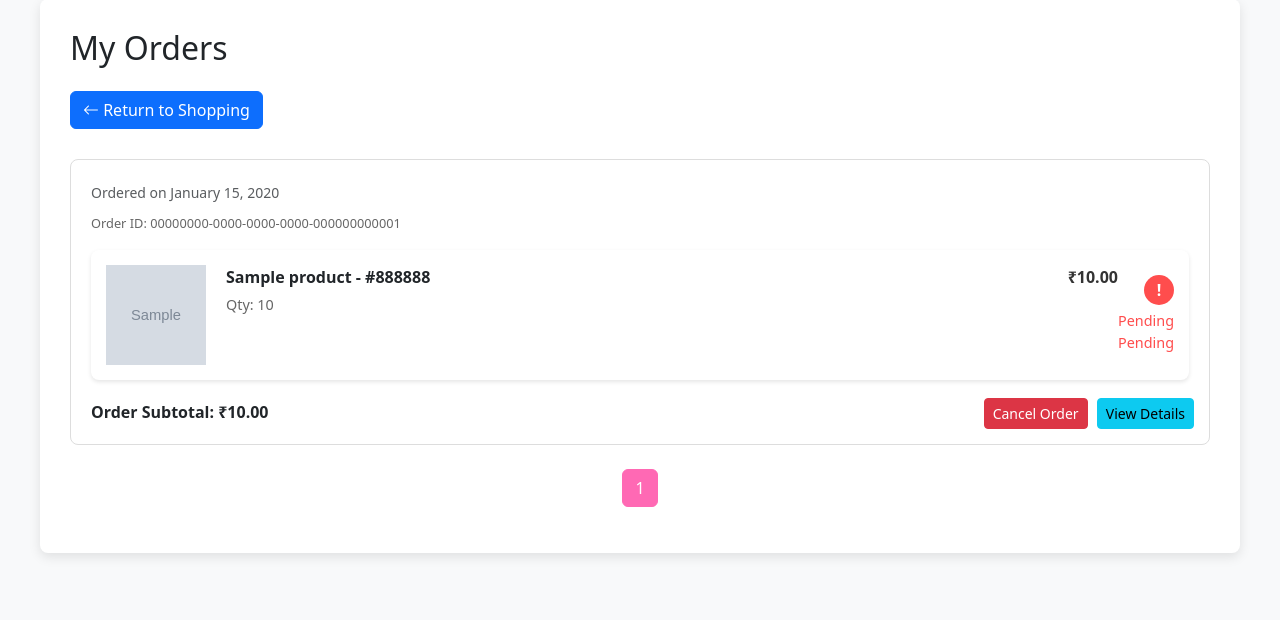
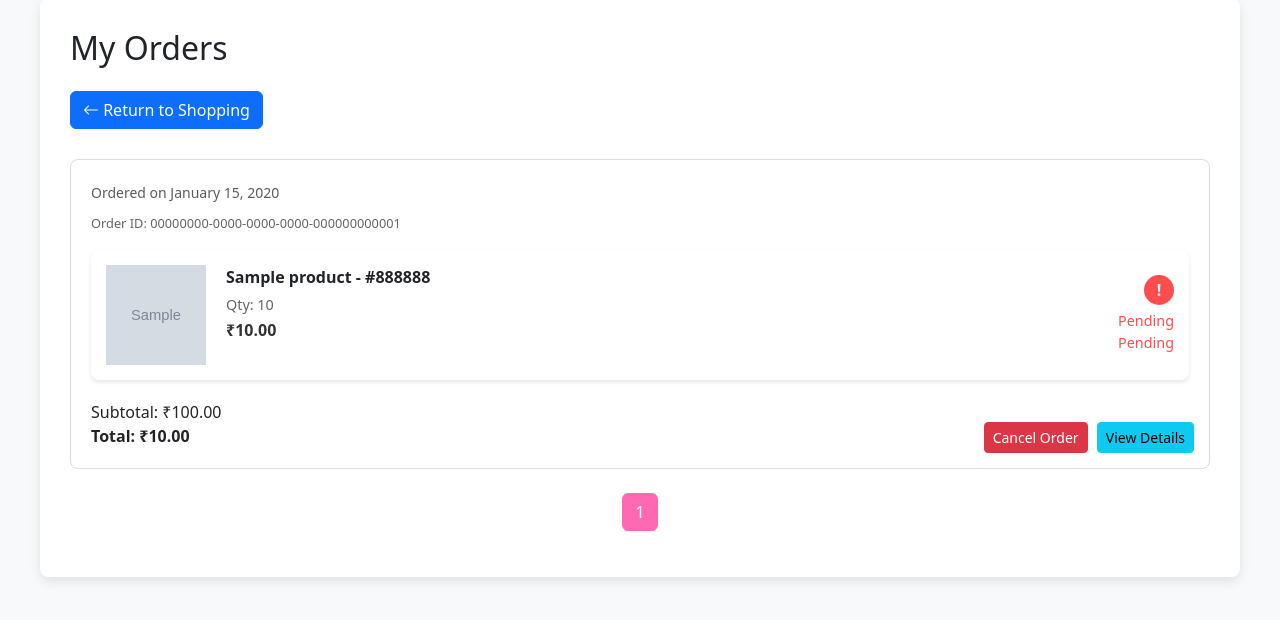
Before and after one commit to LithiyaThomas/ToyTrendz, a Django app: page /order/orders/ in a window 1280 px wide. Shown: the part 87-707 px from the top of the page. Run offline with Django 3.2, Linux system fonts and the light colour scheme; a user stored in the database is signed in; tables that the repository leaves empty hold one stand-in row (values such as "Sample post"); grey boxes marked "Sample" are stand-in pictures; some libraries are stand-ins or nearby versions.

Commit message:
corrected razorpay callback

```diff
--- a/order/models.py
+++ b/order/models.py
@@ -73,8 +73,12 @@ class OrderItem(models.Model):
     quantity = models.PositiveIntegerField(default=1)
     price = models.DecimalField(max_digits=10, decimal_places=2)
 
+
     def get_subtotal(self):
         return Decimal(self.product.offer_price) * self.quantity
+
+    def __str__(self):
+        return f"{self.quantity} x {self.product.product_name} in Order {self.order.uuid}"
 
     def __str__(self):
         return f"{self.quantity} x {self.product.product_name} in Order {self.order.uuid}"
--- /dev/null
+++ b/order/templatetags/custom_filters.py
@@ -0,0 +1,14 @@
+from django import template
+
+register = template.Library()
+
+@register.filter
+def get_item(dictionary, key):
+    return dictionary.get(key)
+
+@register.filter
+def multiply(value, arg):
+    try:
+        return value * arg
+    except (TypeError, ValueError):
+        return ''
--- a/order/urls.py
+++ b/order/urls.py
@@ -9,12 +9,12 @@ urlpatterns = [
     path('orders/<uuid:order_uuid>/cancel/', views.cancel_order, name='cancel_order'),
     path('checkout/', views.proceed_to_payment, name='checkout'),
     path('place_order/', views.place_order, name='place_order'),
-    path('order_success/<uuid:order_uuid>/', views.order_success, name='order_success'),
     path('add-address/', views.add_address, name='add_address'),
     path('order/<uuid:order_uuid>/', views.order_detail, name='order_detail'),
     path('return-order/<uuid:order_uuid>/', views.return_order, name='return_order'),
     path('return/<uuid:order_uuid>/', views.process_return, name='process_return'),
-    path('order-failure/<uuid:order_uuid>/', views.order_failure, name='order_failure'),
+    path('order_success/<uuid:order_uuid>/', views.order_success, name='order_success'),
+    path('order_failure/<uuid:order_uuid>/', views.order_failure, name='order_failure'),
     path('razorpay/callback/', views.razorpay_callback, name='razorpay_callback'),
     path('apply_coupon/', views.apply_coupon, name='apply_coupon'),
     path('my-wallet/', views.my_wallet, name='my_wallet'),
--- a/order/views.py
+++ b/order/views.py
@@ -18,10 +18,11 @@ from coupon.models import Coupon
 from django.db.models import Sum
 import logging
 from decimal import Decimal
+
+
 @login_required
 def list_orders(request):
     orders = Order.objects.filter(user=request.user).order_by('-created_at')
-
 
     orders = orders.prefetch_related(
         'items',
@@ -29,9 +30,14 @@ def list_orders(request):
         'items__variant'
     )
 
-
+    order_subtotals = {}
     for order in orders:
-        order.subtotal = sum(item.price * item.quantity for item in order.items.all())
+        subtotal = sum(item.product.offer_price * item.quantity for item in order.items.all())
+        order_subtotals[order.id] = {
+            'subtotal': subtotal,
+            'total_with_discount': order.total_price,
+            'coupon_discount': order.coupon_discount
+        }
 
     paginator = Paginator(orders, 10)
     page = request.GET.get('page')
@@ -46,6 +52,7 @@ def list_orders(request):
     context = {
         'orders': paginated_orders,
         'order_count': orders.count(),
+        'order_subtotals': order_subtotals,
     }
 
     return render(request, 'order/order_list.html', context)
@@ -283,9 +290,9 @@ def place_order(request):
                         product=item.product,
                         variant=item.variant,
                         quantity=item.quantity,
-                        price=item.product.offer_price
+                        price=item.product.price,
+
                     )
-
                 # Clear the session data after creating the order
                 if 'cart_total' in request.session:
                     del request.session['cart_total']
@@ -293,7 +300,6 @@ def place_order(request):
                     del request.session['coupon_discount']
 
                 if payment_method == 'online_payment':
-                    # Razorpay payment logic
                     client = razorpay.Client(auth=(settings.RAZORPAY_KEY_ID, settings.RAZORPAY_KEY_SECRET))
                     razorpay_order = client.order.create({
                         'amount': int(cart_total * 100),
@@ -371,9 +377,7 @@ def razorpay_callback(request):
         client = razorpay.Client(auth=(settings.RAZORPAY_KEY_ID, settings.RAZORPAY_KEY_SECRET))
 
         try:
-
             order = Order.objects.get(razorpay_order_id=razorpay_order_id)
-
 
             params_dict = {
                 'razorpay_order_id': razorpay_order_id,
@@ -382,10 +386,14 @@ def razorpay_callback(request):
             }
             client.utility.verify_payment_signature(params_dict)
 
-
             order.payment_status = 'Completed'
             order.status = 'Confirmed'
             order.save()
+            # Clear the cart and cart items after successful order confirmation
+            cart = Cart.objects.get(user=request.user)
+            cart_items = CartItem.objects.filter(cart=cart)
+            cart_items.delete()
+            cart.delete()
 
             return redirect('order:order_success', order_uuid=order.uuid)
         except Order.DoesNotExist:
@@ -393,13 +401,15 @@ def razorpay_callback(request):
         except razorpay.errors.SignatureVerificationError:
             return redirect('order:order_failure', order_uuid=order.uuid)
         except Exception as e:
-            return redirect('order:order_failure', order_uuid=razorpay_order_id)
+            # Log the error if needed
+            print(f"Error: {str(e)}")
+            return redirect('order:order_failure', order_uuid=order.uuid)
 
     return HttpResponse(status=400)
 
-
 def order_failure(request, order_uuid):
     order = get_object_or_404(Order, uuid=order_uuid)
+
     context = {
         'order': order,
     }
@@ -408,8 +418,12 @@ def order_failure(request, order_uuid):
 @login_required
 def order_success(request, order_uuid):
     order = get_object_or_404(Order, uuid=order_uuid)
+    order_items = OrderItem.objects.filter(order=order)
+
     context = {
         'order': order,
+        'order_items': order_items,
+
     }
     return render(request, 'order/order_success.html', context)
 
@@ -453,13 +467,13 @@ def add_address(request):
 def order_detail(request, order_uuid):
     order = get_object_or_404(Order, uuid=order_uuid, user=request.user)
 
-
     user = order.user
     address = order.address
-    items = OrderItem.objects.filter(order=order)
+    items = order.items.all()
 
-
-    subtotal = sum(item.price * item.quantity for item in items)
+    subtotal = sum(item.product.offer_price * item.quantity for item in items)
+    total_with_discount = order.total_price
+    coupon_discount = order.coupon_discount
 
     context = {
         'order': order,
@@ -467,15 +481,11 @@ def order_detail(request, order_uuid):
         'address': address,
         'items': items,
         'subtotal': subtotal,
+        'total_with_discount': total_with_discount,
+        'coupon_discount': coupon_discount,
     }
 
     return render(request, 'order/order_detail.html', context)
-
-
-
-
-
-
 
 @require_POST
 def apply_coupon(request):
@@ -501,11 +511,15 @@ def apply_coupon(request):
         if cart_total < coupon.minimum_order_amount:
             return JsonResponse({'success': False, 'message': f'Order total must be at least ${coupon.minimum_order_amount} to use this coupon.'})
 
-        if coupon.maximum_order_amount > 0 and cart_total > coupon.maximum_order_amount:
-            return JsonResponse({'success': False, 'message': f'Order total must not exceed ${coupon.maximum_order_amount} to use this coupon.'})
+        # if coupon.maximum_order_amount > 0 and cart_total > coupon.maximum_order_amount:
+        #     return JsonResponse({'success': False, 'message': f'Order total must not exceed ${coupon.maximum_order_amount} to use this coupon.'})
 
         # Calculate discount
         discount = Decimal(cart_total) * (coupon.offer_percentage / Decimal('100'))
+        if discount <coupon.maximum_order_amount:
+            discount = discount
+        else:
+            discount = coupon.maximum_order_amount
         discount = discount.quantize(Decimal('0.01'))
         new_total = Decimal(cart_total) - discount
         new_total = new_total.quantize(Decimal('0.01'))
--- a/templates/order/order_list.html
+++ b/templates/order/order_list.html
@@ -1,3 +1,4 @@
+{% load custom_filters %}
 <!DOCTYPE html>
 <html lang="en">
 
@@ -181,8 +182,7 @@
         <a href="{% url 'home' %}" class="btn btn-primary return-btn">
             <i class="bi bi-arrow-left"></i> Return to Shopping
         </a>
-
-        {% if orders %}
+  {% if orders %}
             {% for order in orders %}
                 <div class="order-wrapper mb-4" style="border: 1px solid #ddd; border-radius: 8px; padding: 20px; position: relative;">
                     <div class="order-info mb-3">
@@ -202,8 +202,8 @@
                             <div class="product-details">
                                 <div class="product-name">{{ item.product.product_name }} - {{ item.variant.colour_name }}</div>
                                 <div class="product-quantity">Qty: {{ item.quantity }}</div>
+                                <div class="product-price">₹{{ item.product.offer_price }}</div>
                             </div>
-                            <div class="product-price">₹{{ item.price }}</div>
                             <div class="order-status">
                                 <div class="status-icon">
                                     {% if order.status == 'Cancelled' %}X{% else %}!{% endif %}
@@ -220,9 +220,15 @@
                             </div>
                         </div>
                     {% endfor %}
-                    <div class="order-subtotal mt-3">
-                        <strong>Order Subtotal: ₹{{ order.total_price }}</strong>
+
+                    <div class="order-total mt-3">
+                        <div>Subtotal: ₹{{ order_subtotals|get_item:order.id|get_item:'subtotal' }}</div>
+                        {% if order.coupon_discount %}
+                            <div>Coupon Discount: -₹{{ order.coupon_discount }}</div>
+                        {% endif %}
+                        <strong>Total: ₹{{ order.total_price }}</strong>
                     </div>
+
                     <div class="button-group">
                         {% if order.status == 'Pending' or order.status == 'Confirmed' or order.status == 'Shipped' %}
                             <button type="button" class="btn btn-danger btn-sm cancel-order" data-order-uuid="{{ order.uuid }}">Cancel Order</button>
--- a/templates/order/razorpay_payment.html
+++ b/templates/order/razorpay_payment.html
@@ -40,11 +40,10 @@
             signature.value = response.razorpay_signature;
             form.appendChild(signature);
 
-            var csrfToken = document.querySelector('[name="csrfmiddlewaretoken"]').value;
             var csrfInput = document.createElement('input');
             csrfInput.type = 'hidden';
             csrfInput.name = 'csrfmiddlewaretoken';
-            csrfInput.value = csrfToken;
+            csrfInput.value = '{{ csrf_token }}';  // Django template tag for CSRF token
             form.appendChild(csrfInput);
 
             document.body.appendChild(form);
@@ -56,6 +55,6 @@
     };
     var rzp1 = new Razorpay(options);
     rzp1.open();
-</script>
+    </script>
 </body>
 </html>
--- a/templates/userside/product_detail.html
+++ b/templates/userside/product_detail.html
@@ -273,8 +273,8 @@ header .icon:hover {
                         <button type="button" class="btn btn-outline-secondary" id="quantity-plus">+</button>
                     </div>
                            <button type="submit" class="add-to-cart-btn mt-3">Add to Cart</button>
-       <button type="button" class="btn btn-outline-secondary add-to-wishlist-btn mt-3">
-    <i class="far fa-heart"></i> Add to Wishlist
+     <button type="button" class="btn btn-outline-secondary add-to-wishlist-btn mt-3" data-variant-id="{{ variant.id }}" data-in-wishlist="{% if variant in user.wishlist_set.all %}true{% else %}false{% endif %}">
+    <i class="far fa-heart"></i> <span class="wishlist-text">{% if variant in user.wishlist_set.all %}Remove from Wishlist{% else %}Add to Wishlist{% endif %}</span>
 </button>
                 </form>
             </div>
--- a/user_panel/views.py
+++ b/user_panel/views.py
@@ -222,22 +222,17 @@ class AddToWishlistView(LoginRequiredMixin, View):
         except Exception as e:
             return JsonResponse({'success': False, 'message': str(e)})
 
-
 class RemoveFromWishlistView(LoginRequiredMixin, View):
     login_url = 'user_login'
 
     def post(self, request, variant_id):
         try:
-
             print(f"Trying to remove variant_id: {variant_id}")
-
             wishlist_item = Wishlist.objects.get(user=request.user, product_variant_id=variant_id)
             wishlist_item.delete()
             return JsonResponse({'success': True, 'message': 'Product removed from wishlist.'})
         except Wishlist.DoesNotExist:
-
             print(f"Wishlist item not found for variant_id: {variant_id}")
-
             return JsonResponse({'success': False, 'message': 'Product not found in wishlist.'})
 
 class WishlistListView(LoginRequiredMixin, ListView):
```
Also changed, not shown: templates/order/order_detail.html (+19 -6 lines), templates/order/order_success.html (+6 -3 lines), accounts/migrations/0002_address.py (added), accounts/migrations/0003_wallet_wallettransaction.py (added), order/migrations/0001_initial.py (added), order/migrations/__init__.py (added), order/templatetags/__init__.py (added).
